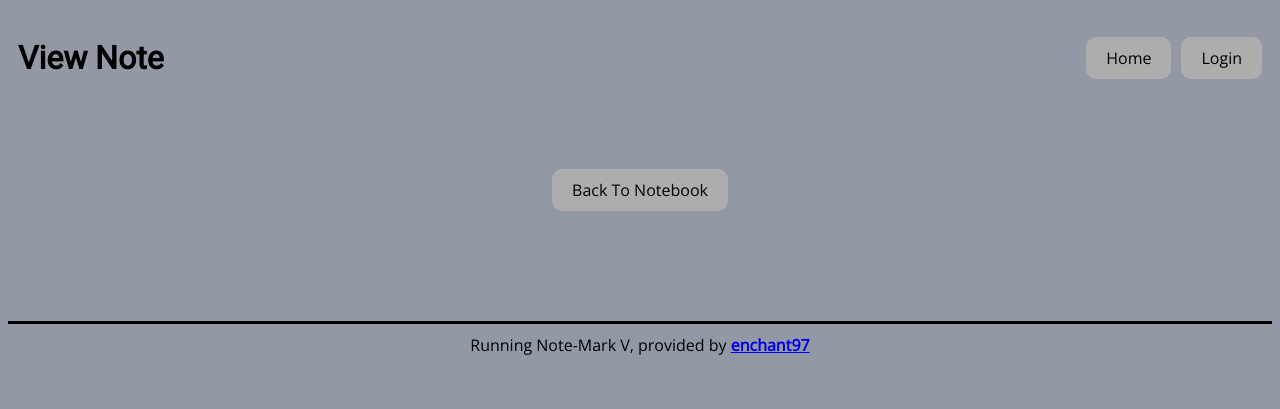
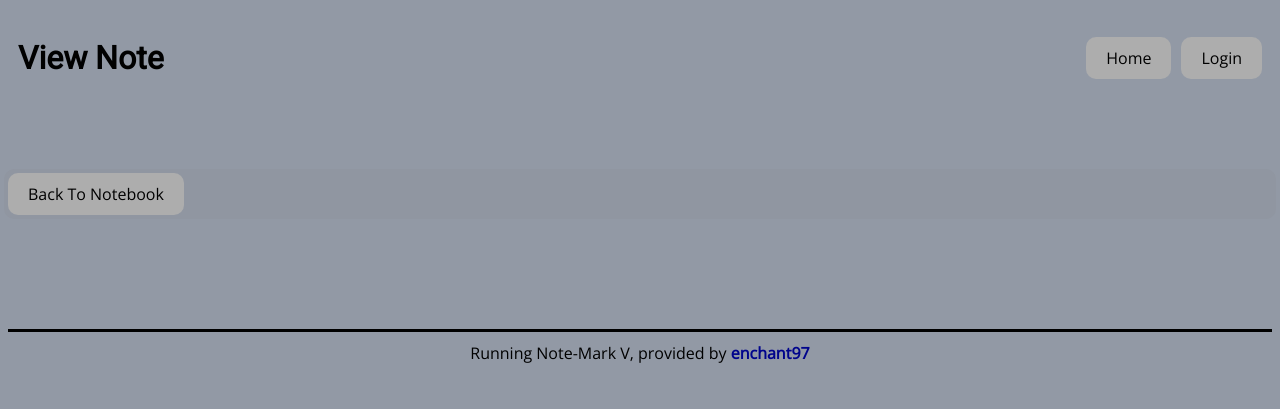
Before and after one commit to enchant97/note-mark, a Python web app: template src/note_mark/templates/personal-home/note/view.jinja2 in a window 1280 px wide. Shown: the top 409 px of the page. Run offline with Jinja, Linux system fonts and the light colour scheme; the template is opened without the code that fills it, so the values that code supplies are empty.

Commit message:
UI improvements & bug fixes

```diff
--- a/src/note_mark/helpers.py
+++ b/src/note_mark/helpers.py
@@ -77,7 +77,7 @@ def delete_notebook_folder(notebook: UUID):
         :param notebook: the notebook uuid
     """
     notebook_path = get_settings().DATA_PATH / Path("notebooks") / Path(notebook.hex)
-    shutil.rmtree(notebook_path)
+    shutil.rmtree(notebook_path, ignore_errors = True)
 
 
 def datetime_input_type(
--- a/src/note_mark/static/script.js
+++ b/src/note_mark/static/script.js
@@ -8,3 +8,15 @@ function auto_resize_elem(elem){
     elem.style.height = elem.scrollHeight + "px";
     window.scroll(window.pageYOffset, window_pos);
 }
+
+
+/**
+ * ask if the user really wants to go to the url
+ * @param {string} url - the url to navigate to on success
+ * @param {string} msg - the message to show the user
+ */
+function ask_before_get(url, msg ="are you sure you want to delete that?"){
+    if (confirm(msg)){
+        window.location.replace(url);
+    }
+}
--- a/src/note_mark/static/style.css
+++ b/src/note_mark/static/style.css
@@ -1,15 +1,19 @@
 :root {
     --font-dark: black;
     --font-light: #f0f0f0;
+    --font-placeholder: #505a69;
     --bg-bnt: #adadad;
     --bg-body: #9299a5;
     --bg-body2: #9096a1;
     --bg-body3: #767d8a;
+    --border-col: #777777;
+    --border-radius: 10px;
     --font-family-title: 'Roboto', sans-serif;
     --font-family-main: 'Open Sans', sans-serif;
     --font-family-code: 'Roboto Mono', monospace;
 }
 
+/* font reset */
 div,
 span,
 applet,
@@ -78,7 +82,8 @@ summary,
 time,
 mark,
 button,
-textarea {
+textarea,
+input {
     font-family: var(--font-family-main);
     font-size: 1em;
 }
@@ -101,6 +106,11 @@ h6 {
 
 h1 {
     font-size: 2em;
+}
+
+a {
+    color: #00048c;
+    text-decoration: none;
 }
 
 body {
@@ -133,7 +143,7 @@ button,
     color: var(--font-dark);
     padding: 10px 20px;
     background-color: var(--bg-bnt);
-    border-radius: 10px;
+    border-radius: var(--border-radius);
 }
 
 button:hover,
@@ -142,6 +152,20 @@ button:hover,
     transition-duration: 400ms;
     background-color: black;
     color: var(--font-light);
+}
+
+/* input/form styles */
+input {
+    padding: 2px 6px;
+    background-color: var(--bg-body3);
+    color: var(--font-light);
+    border: 2px solid black;
+    border-radius: var(--border-radius);
+}
+
+::placeholder {
+    color: var(--font-placeholder);
+    opacity: 1;
 }
 
 /* flash styles */
@@ -153,7 +177,7 @@ button:hover,
 }
 
 .flashes div {
-    border-radius: 10px;
+    border-radius: var(--border-radius);
     padding: 10px;
     margin-bottom: 5px;
 }
@@ -190,28 +214,85 @@ button:hover,
 }
 
 
+.control-bar {
+    width: 100%;
+    display: flex;
+    gap: 4px;
+    background-color: var(--bg-body2);
+    padding: 4px;
+    border-radius: var(--border-radius);
+    flex-wrap: wrap;
+}
+
 #note-content {
     width: 100%;
     background-color: var(--bg-body2);
+    word-break: break-word;
 }
 
 #note-content .codehilite {
-    border-radius: 10px;
+    border-radius: var(--border-radius);
     color: var(--font-light);
     padding: 4px 10px;
     background-color: var(--bg-body3);
     margin: 4px 0px;
+    overflow: auto;
 }
 
 #note-content .codehilite pre {
     margin: 0;
 }
 
+/* table styles */
+table {
+    width: 100%;
+    border-bottom: 4px solid var(--bg-body3);
+    border-spacing: 0;
+}
+
+table th,
+table td {
+    border-bottom: 1px solid var(--border-col);
+    border-right: 1px solid var(--border-col);
+    padding: 8px;
+}
+
+table thead {
+    color: var(--font-light);
+    background-color: var(--bg-body3);
+}
+
+table thead tr:first-child th:first-child {
+    border-top-left-radius: var(--border-radius);
+}
+
+table thead tr:first-child th:last-child {
+    border-top-right-radius: var(--border-radius);
+}
+
+table thead th {
+    padding-top: 10px;
+    padding-bottom: 10px;
+}
+
+table tr:last-child>td {
+    border-bottom: none;
+}
+
+table tr td:last-child,
+table tr th:last-child {
+    border-right: none;
+}
+
 textarea {
+    padding: 2px 6px;
+    border: 2px solid black;
+    border-radius: var(--border-radius);
     background-color: var(--bg-body2);
     resize: none;
     width: 100%;
     overflow-y: hidden;
+    outline: none;
 }
 
 /* footer styles */
--- a/src/note_mark/templates/auth/login.jinja2
+++ b/src/note_mark/templates/auth/login.jinja2
@@ -1,11 +1,11 @@
 {% extends "/shared/base.jinja2" %}
 {% block title %}Login{% endblock %}
 {% block main %}
-<form action="{{ url_for('auth.login') }}" method="post">
+<form class="container" action="{{ url_for('auth.login') }}" method="post">
     <label for="username">Username</label>
-    <input type="text" id="username" name="username" required>
+    <input type="text" id="username" name="username" required placeholder="username...">
     <label for="password">Password</label>
-    <input type="password" name="password" id="password" required>
+    <input type="password" name="password" id="password" required placeholder="password...">
     <button type="submit">Login</button>
     <a href="{{ url_for('auth.signup') }}">Create Account</a>
 </form>
--- a/src/note_mark/templates/auth/signup.jinja2
+++ b/src/note_mark/templates/auth/signup.jinja2
@@ -1,11 +1,11 @@
 {% extends "/shared/base.jinja2" %}
 {% block title %}Create Account{% endblock %}
 {% block main %}
-<form action="{{ url_for('auth.signup') }}" method="post">
+<form class="container" action="{{ url_for('auth.signup') }}" method="post">
     <label for="username">Username</label>
-    <input type="text" id="username" name="username" required>
+    <input type="text" id="username" name="username" required placeholder="username..." maxlength="25">
     <label for="password">Password</label>
-    <input type="password" name="password" id="password" required minlength="8">
+    <input type="password" name="password" id="password" required placeholder="password..." minlength="8">
     <button type="submit">Create</button>
 </form>
 {% endblock %}
--- a/src/note_mark/templates/personal-home/note/create.jinja2
+++ b/src/note_mark/templates/personal-home/note/create.jinja2
@@ -2,9 +2,9 @@
 {% block title %}Create Note{% endblock %}
 {% block main %}
 <a class="button" href="{{ url_for('personal_home.get_notebook', notebook_uuid=notebook_uuid) }}">Back To Notebook</a>
-<form action="{{ url_for('personal_home.new_note', notebook_uuid=notebook_uuid) }}" method="post">
+<form class="container" action="{{ url_for('personal_home.new_note', notebook_uuid=notebook_uuid) }}" method="post">
     <label for="new-note-prefix">Name</label>
-    <input type="text" name="prefix" id="new-note-prefix" required placeholder="name...">
+    <input type="text" name="prefix" id="new-note-prefix" required placeholder="name..." maxlength="100">
     <button class="button" type="submit">Create</button>
 </form>
 {% endblock %}
--- a/src/note_mark/templates/personal-home/note/rename.jinja2
+++ b/src/note_mark/templates/personal-home/note/rename.jinja2
@@ -1,9 +1,9 @@
 {% extends "/shared/base.jinja2" %}
 {% block title %}Rename Note{% endblock %}
 {% block main %}
-<form action="{{ url_for('personal_home.rename_note', notebook_uuid=notebook_uuid, note_uuid=note_uuid) }}" method="post">
+<form class="container" action="{{ url_for('personal_home.rename_note', notebook_uuid=notebook_uuid, note_uuid=note_uuid) }}" method="post">
 <label for="note-name">Name</label>
-<input type="text" name="prefix" id="note-name" required placeholder="name...">
+<input type="text" name="prefix" id="note-name" required placeholder="name..." maxlength="100">
 <button class="button" type="submit">Save</button>
 </form>
 {% endblock %}
--- a/src/note_mark/templates/personal-home/note/view.jinja2
+++ b/src/note_mark/templates/personal-home/note/view.jinja2
@@ -2,13 +2,15 @@
 {% block title %}View Note{% endblock %}
 {% block main %}
 <h2>{{ note.prefix }}</h2>
-<a class="button" href="{{ url_for('personal_home.get_notebook', notebook_uuid=note.notebook_id) }}">Back To Notebook</a>
-{% if scope == "owner" %}
-<a class="button" href="{{ url_for('personal_home.rename_note', notebook_uuid=note.notebook_id, note_uuid=note.uuid) }}">Rename</a>
-<a class="button" href="{{ url_for('personal_home.delete_note', notebook_uuid=note.notebook_id, note_uuid=note.uuid) }}">Delete</a>
-{% endif %}
-{% if scope in ("write", "owner") %}
-<a class="button" href="{{ url_for('personal_home.edit_note', notebook_uuid=note.notebook_id, note_uuid=note.uuid) }}">Edit</a>
-{% endif %}
+<div class="control-bar">
+    <a class="button" href="{{ url_for('personal_home.get_notebook', notebook_uuid=note.notebook_id) }}">Back To Notebook</a>
+    {% if scope in ("write", "owner") %}
+    <a class="button" href="{{ url_for('personal_home.edit_note', notebook_uuid=note.notebook_id, note_uuid=note.uuid) }}">Edit</a>
+    {% endif %}
+    {% if scope == "owner" %}
+    <a class="button" href="{{ url_for('personal_home.rename_note', notebook_uuid=note.notebook_id, note_uuid=note.uuid) }}">Rename</a>
+    <button onclick="ask_before_get(`{{ url_for('personal_home.delete_note', notebook_uuid=note.notebook_id, note_uuid=note.uuid)}}`)">Delete</button>
+    {% endif %}
+</div>
 <div id="note-content">{{ content|safe }}</div>
 {% endblock %}
--- a/src/note_mark/templates/personal-home/notebook/create.jinja2
+++ b/src/note_mark/templates/personal-home/notebook/create.jinja2
@@ -1,9 +1,10 @@
 {% extends "/shared/base.jinja2" %}
 {% block title %}New Notebook{% endblock %}
 {% block main %}
-<form action="{{ url_for('personal_home.new_notebook') }}" method="post">
+<a class="button" href="{{ url_for('personal_home.index') }}">Back Home</a>
+<form class="container" action="{{ url_for('personal_home.new_notebook') }}" method="post">
 <label for="notebook-name">Name</label>
-<input type="text" name="prefix" id="notebook-name" required placeholder="name...">
+<input type="text" name="prefix" id="notebook-name" required placeholder="name..." maxlength="100">
 <button class="button" type="submit">Save</button>
 </form>
 {% endblock %}
--- a/src/note_mark/templates/personal-home/notebook/rename.jinja2
+++ b/src/note_mark/templates/personal-home/notebook/rename.jinja2
@@ -1,9 +1,10 @@
 {% extends "/shared/base.jinja2" %}
 {% block title %}Rename Notebook{% endblock %}
 {% block main %}
-<form action="{{ url_for('personal_home.rename_notebook', notebook_uuid=notebook_uuid) }}" method="post">
+<a class="button" href="{{ url_for('personal_home.get_notebook', notebook_uuid=notebook_uuid) }}">Back To Notebook</a>
+<form class="container" action="{{ url_for('personal_home.rename_notebook', notebook_uuid=notebook_uuid) }}" method="post">
 <label for="notebook-name">Name</label>
-<input type="text" name="prefix" id="notebook-name" required placeholder="name...">
+<input type="text" name="prefix" id="notebook-name" required placeholder="name..." maxlength="100">
 <button class="button" type="submit">Save</button>
 </form>
 {% endblock %}
--- a/src/note_mark/templates/share-link/note/create.jinja2
+++ b/src/note_mark/templates/share-link/note/create.jinja2
@@ -1,6 +1,7 @@
 {% extends "/shared/base.jinja2" %}
 {% block title %}Create Note{% endblock %}
 {% block main %}
+<a class="button" href="{{ url_for('share_link.get_notebook', share_link_uuid=share_link_uuid) }}">Back To Notebook</a>
 <form action="{{ url_for('share_link.new_note', share_link_uuid=share_link_uuid) }}" method="post">
     <label for="new-note-prefix">Name</label>
     <input type="text" name="prefix" id="new-note-prefix" required placeholder="name...">
--- a/src/note_mark/templates/share-link/note/edit.jinja2
+++ b/src/note_mark/templates/share-link/note/edit.jinja2
@@ -2,8 +2,10 @@
 {% block title %}Edit Note{% endblock %}
 {% block main %}
 <h2>{{ note.prefix }}</h2>
-<a class="button" href="{{ url_for('share_link.get_notebook', share_link_uuid=share_link_uuid) }}">Back To Notebook</a>
-<a class="button" href="{{ url_for('share_link.view_note', share_link_uuid=share_link_uuid, note_uuid=note.uuid) }}">View</a>
+<div class="control-bar">
+    <a class="button" href="{{ url_for('share_link.get_notebook', share_link_uuid=share_link_uuid) }}">Back To Notebook</a>
+    <a class="button" href="{{ url_for('share_link.view_note', share_link_uuid=share_link_uuid, note_uuid=note.uuid) }}">View</a>
+</div>
 <form class="container" id="form-edit-note" action="" method="post">
     <button type="submit">Save</button>
     <textarea name="content" id="edit-note-content" placeholder="enter content...">{{ content }}</textarea>
--- a/src/note_mark/views/share_link.py
+++ b/src/note_mark/views/share_link.py
@@ -63,7 +63,7 @@ async def new_note(share_link_uuid):
                     note_uuid=note.uuid))
         return await render_template(
             "/share-link/note/create.jinja2",
-            notebook_uuid=notebook.uuid)
+            share_link_uuid=share_link_uuid)
     except DoesNotExist:
         await flash("share-link does not exist,\
             or you don't have permission for the current page", "error")
```
Also changed, not shown: src/note_mark/templates/personal-home/note/edit.jinja2 (+6 -3 lines), src/note_mark/templates/personal-home/notebook/view.jinja2 (+9 -2 lines), src/note_mark/templates/share-link/note/view.jinja2 (+6 -4 lines), src/note_mark/templates/share-link/notebook/view.jinja2 (+6 -3 lines).
